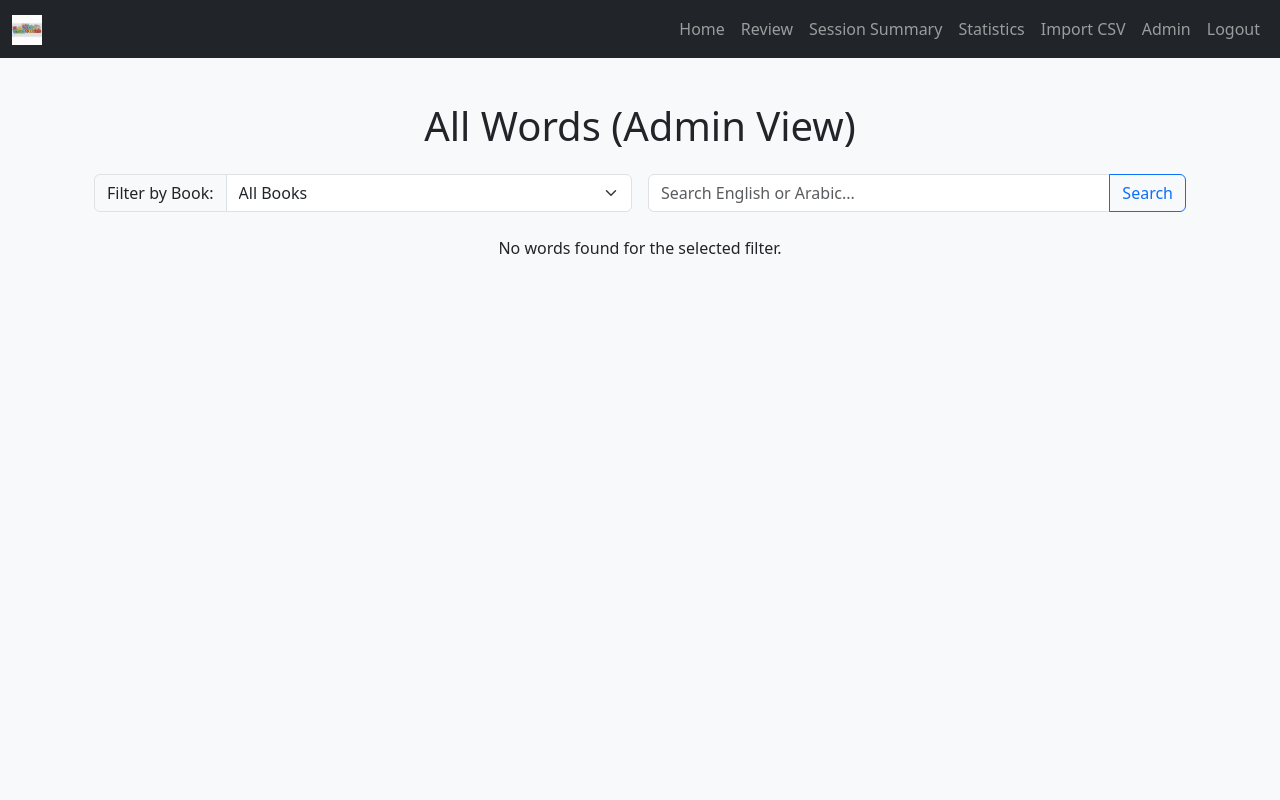
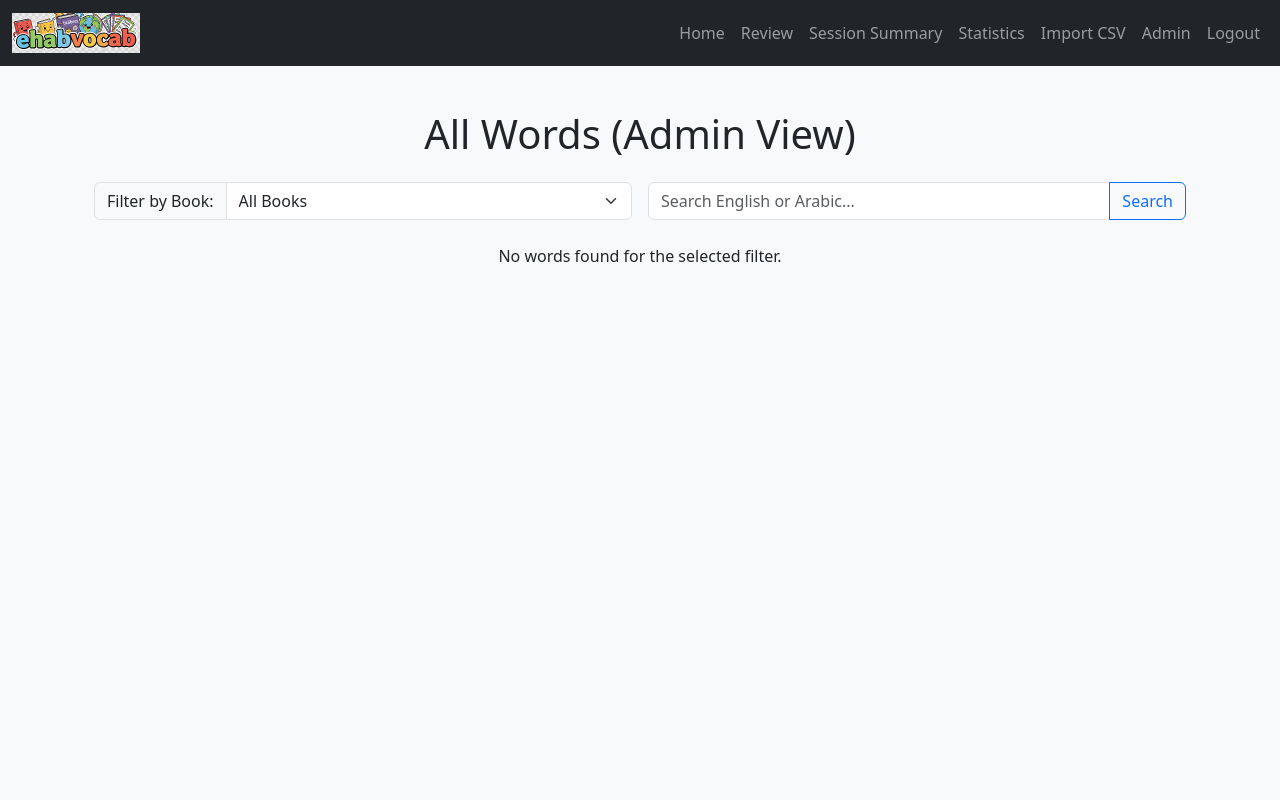
Before and after one commit to ehabdoc/ehabvocab, a Flask app: page / in a window 1280 px wide. Run offline with Flask 3, Linux system fonts and the light colour scheme; the visitor is signed in with stand-in values (Sample User, id 1); data that the repository does not hold is empty.

Commit message:
"fix_icon_display"

```diff
--- a/static/css/custom.css
+++ b/static/css/custom.css
@@ -28,3 +28,9 @@
 .btn-green-4:hover { background-color: #70b973; border-color: #55a958; color: #fff; }
 .btn-green-5:hover { background-color: #55a958; border-color: #3c9d40; color: #fff; }
 .btn-green-6:hover { background-color: #3c9d40; border-color: #277c2a; color: #fff; }
+
+/* Add padding to the navbar to give the larger icon some space */
+.navbar {
+    padding-top: 0.5rem;
+    padding-bottom: 0.5rem;
+}
--- a/templates/base.html
+++ b/templates/base.html
@@ -10,11 +10,11 @@
     <link rel="stylesheet" href="{{ url_for('static', filename='css/custom.css') }}">
     {% block head %}{% endblock %}
 </head>
-<body>
-    <nav class="navbar navbar-expand-lg navbar-dark bg-dark">
+<body class="d-flex flex-column min-vh-100">
+    <nav class="navbar navbar-expand-lg navbar-dark bg-dark navbar-custom-padding">
         <div class="container-fluid">
             <a class="navbar-brand" href="{{ url_for('index') }}">
-                <img src="{{ url_for('static', filename='images/Icon.png') }}" alt="ehabvocab Logo" style="height: 30px; width: auto;">
+                <img src="{{ url_for('static', filename='images/Icon.png') }}" alt="ehabvocab Logo" style="height: 40px; width: auto;">
             </a>
             <button class="navbar-toggler" type="button" data-bs-toggle="collapse" data-bs-target="#navbarNav" aria-controls="navbarNav" aria-expanded="false" aria-label="Toggle navigation">
                 <span class="navbar-toggler-icon"></span>
```
Also changed, not shown: static/images/Icon.png.
